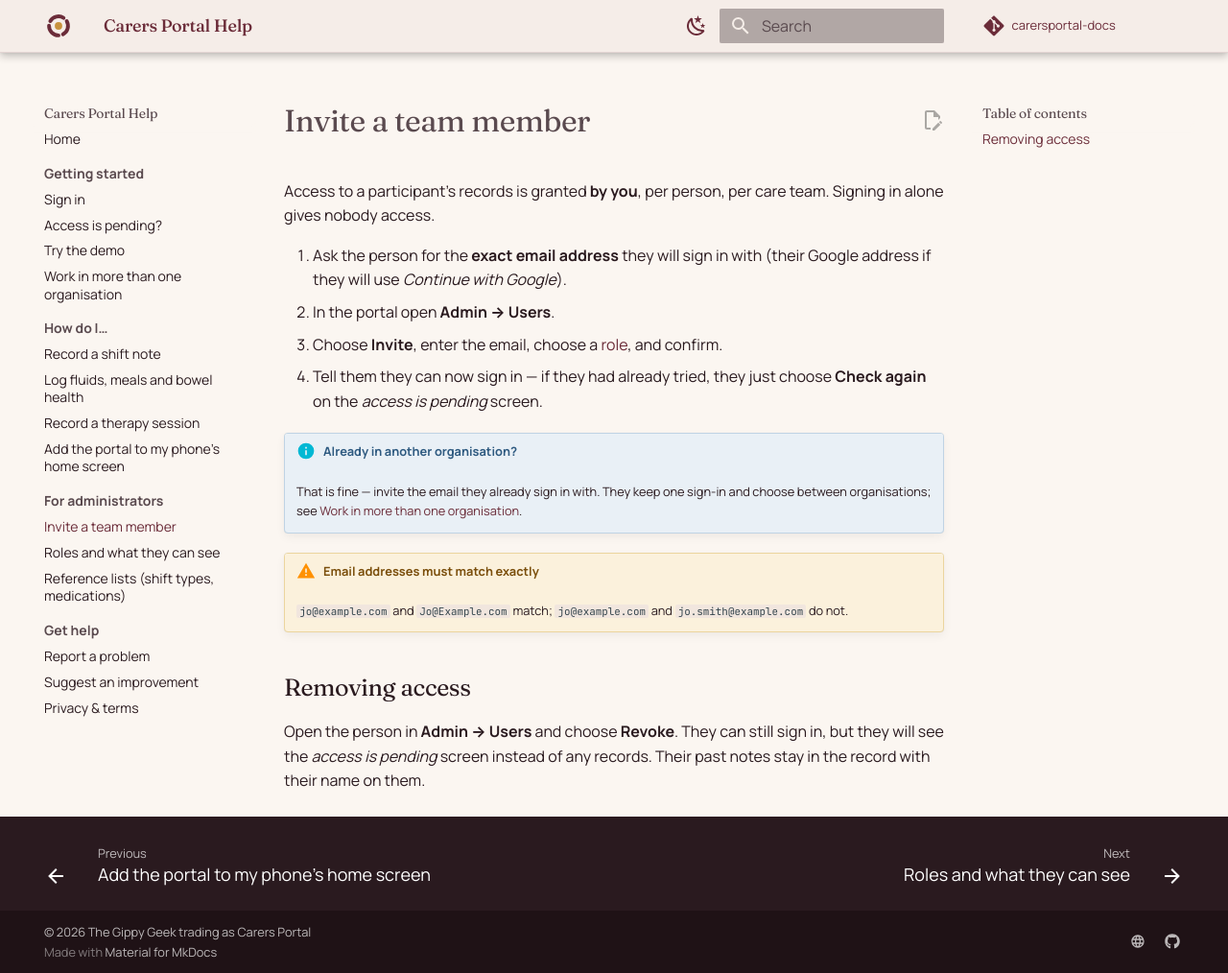
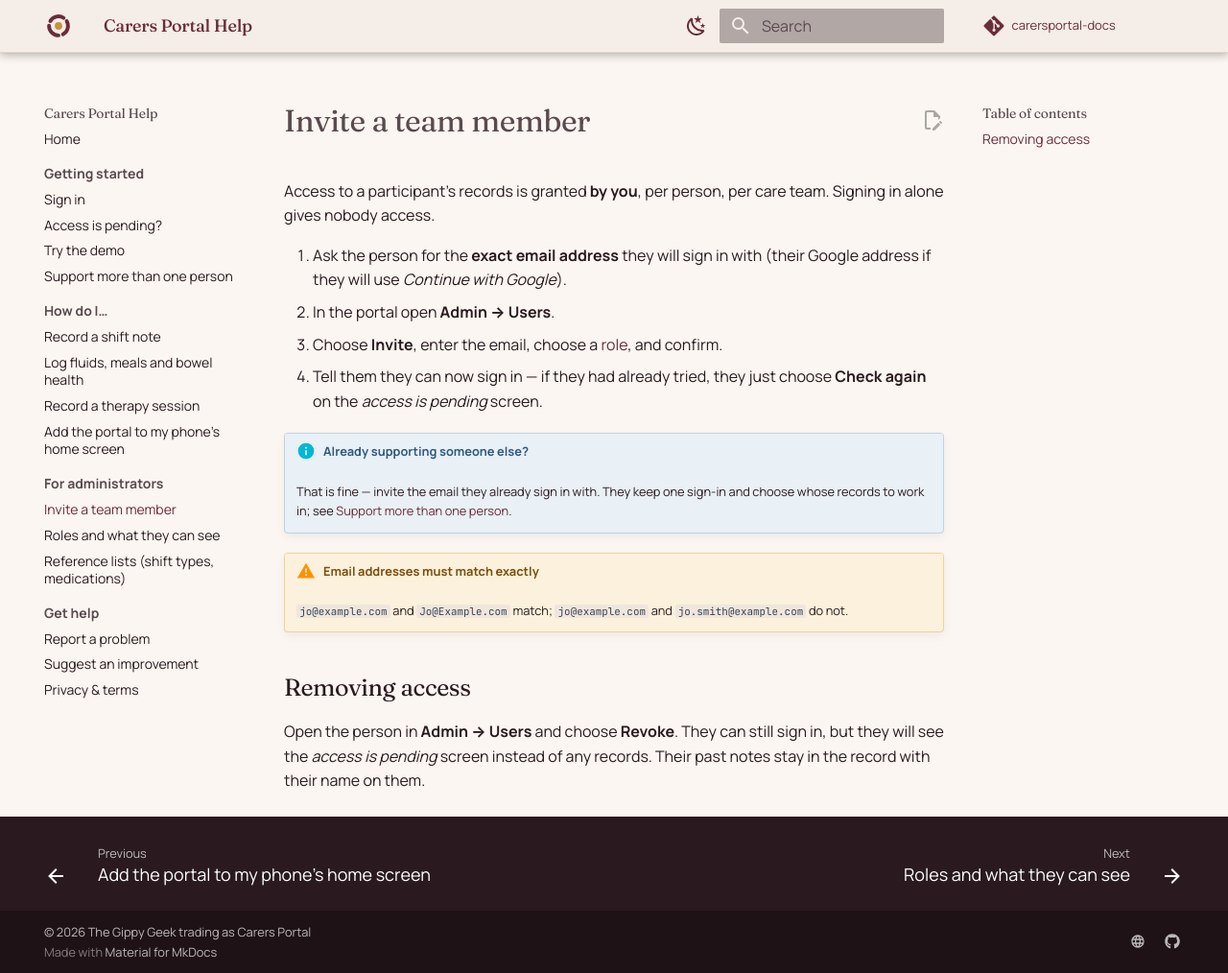
Before and after one commit to thegippygeek/carersportal-docs, an MkDocs documentation site: the page built from docs/admin/invite.md, in a window 1280 px wide and 1014 px high. Shown: the whole window at 96% size. Built offline with MkDocs 1.6.1 and Material for MkDocs 9.7.7, drawn with Linux system fonts in a browser that asks for light colours; comment, search, counter and statistics services are not loaded.

Commit message:
docs: reword multi-tenant help around the person you support
'Work in more than one organisation' becomes 'Support more than one
person' (account/people-you-support.md), matching the app's
participant-centred copy: 'Who are you supporting today?', the
'Supporting' switcher and 'Open when I sign in'.

Co-Authored-By: Claude Opus 5.5 <noreply@anthropic.com>
Claude-Session: https://claude.ai/code/session_01QRq29JbwMaFyowmTDGqRMq

```diff
--- a/docs/admin/invite.md
+++ b/docs/admin/invite.md
@@ -7,8 +7,8 @@ Access to a participant's records is granted **by you**, per person, per care te
 3. Choose **Invite**, enter the email, choose a [role](roles.md), and confirm.
 4. Tell them they can now sign in — if they had already tried, they just choose **Check again** on the *access is pending* screen.
 
-!!! info "Already in another organisation?"
-    That is fine — invite the email they already sign in with. They keep one sign-in and choose between organisations; see [Work in more than one organisation](../account/organisations.md).
+!!! info "Already supporting someone else?"
+    That is fine — invite the email they already sign in with. They keep one sign-in and choose whose records to work in; see [Support more than one person](../account/people-you-support.md).
 
 !!! warning "Email addresses must match exactly"
     `jo@example.com` and `Jo@Example.com` match; `jo@example.com` and `jo.smith@example.com` do not.
--- a/mkdocs.yml
+++ b/mkdocs.yml
@@ -52,7 +52,7 @@ nav:
       - Sign in: account/sign-in.md
       - Access is pending?: account/access-pending.md
       - Try the demo: account/demo.md
-      - Work in more than one organisation: account/organisations.md
+      - Support more than one person: account/people-you-support.md
   - How do I…:
       - Record a shift note: guides/shift-notes.md
       - Log fluids, meals and bowel health: guides/daily-records.md
```
Also changed, not shown: docs/account/organisations.md (deleted, +0 -55 lines), docs/account/people-you-support.md (added, +55 -0 lines).
